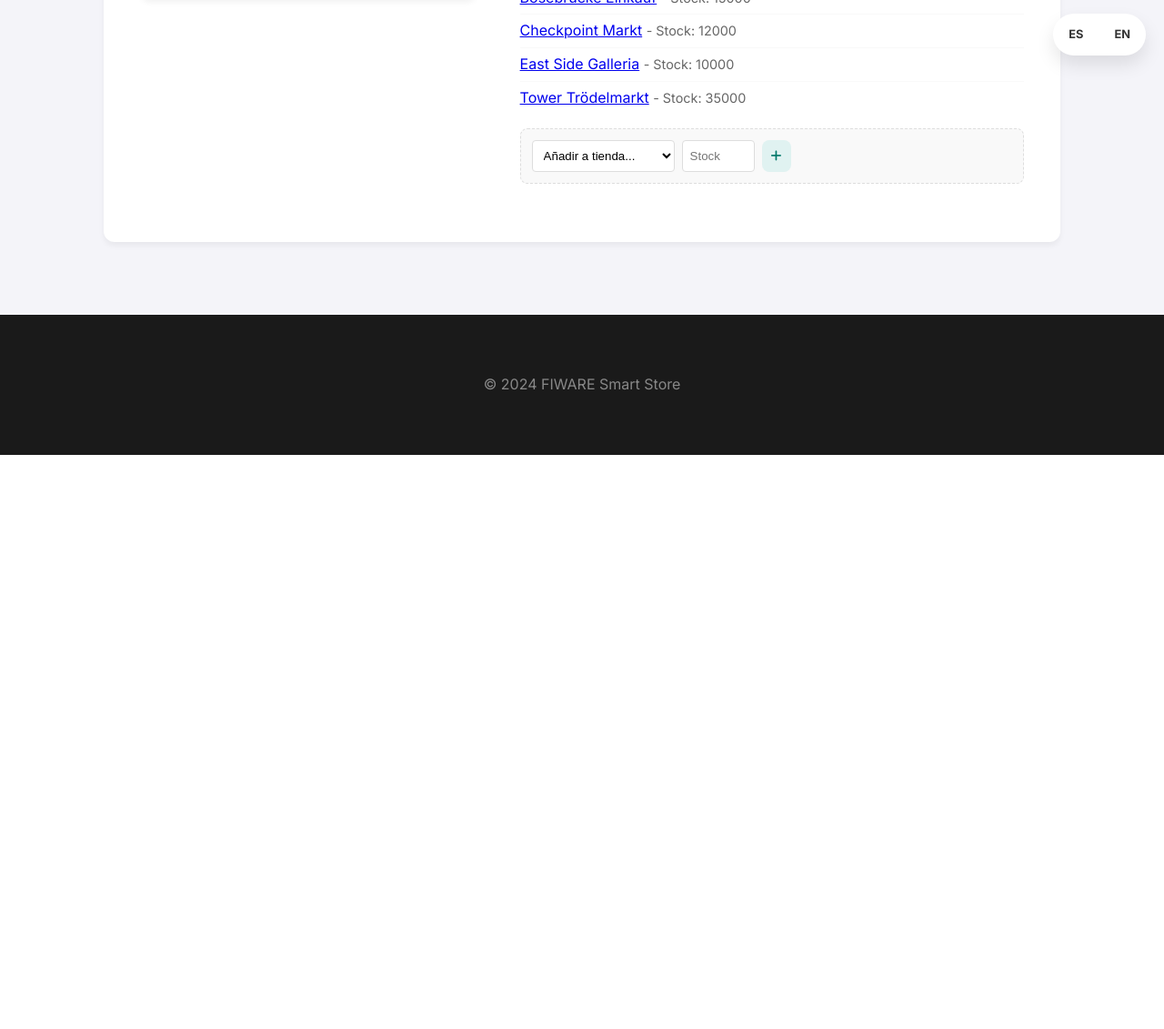
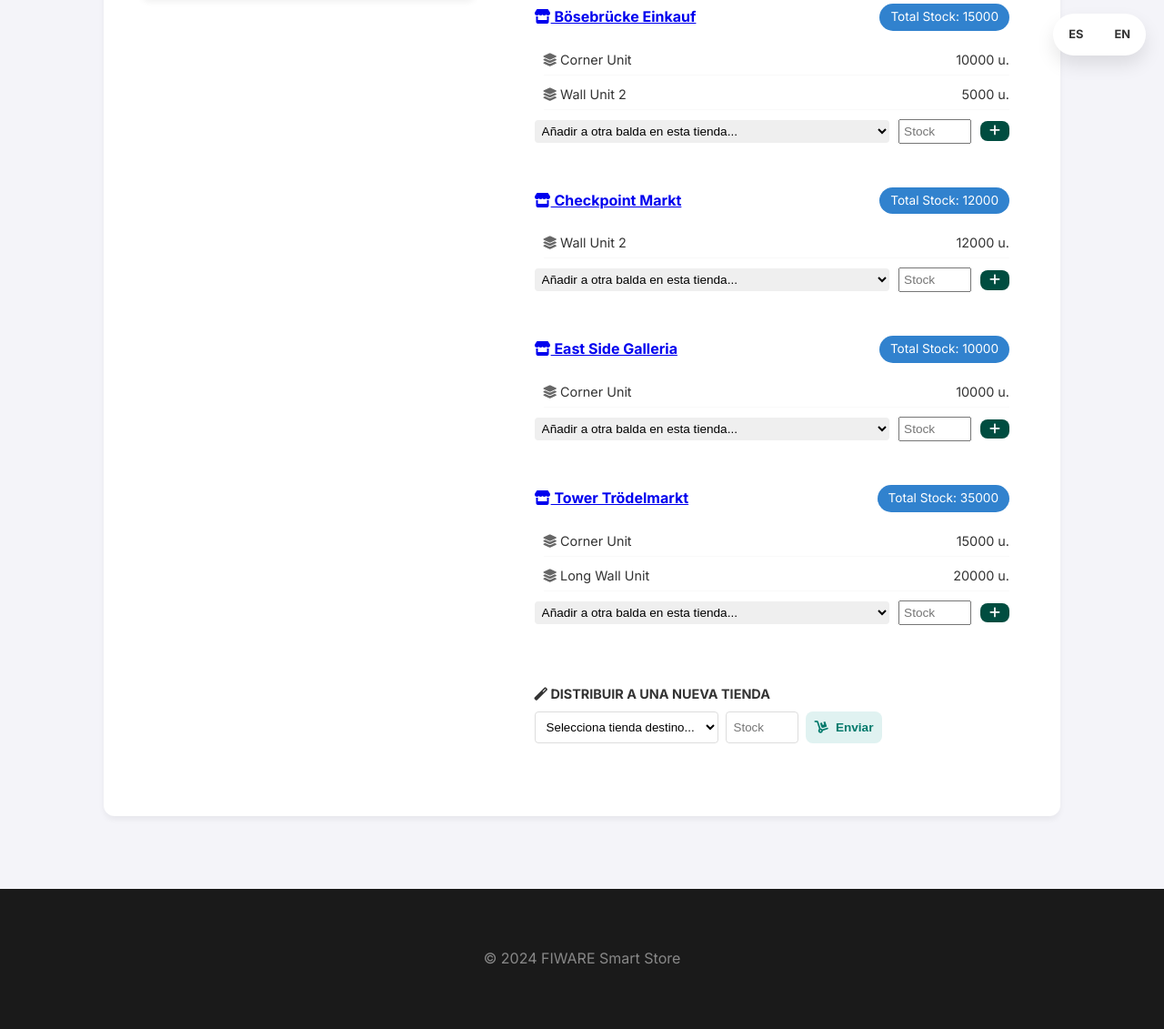
Before and after one commit to Enrichpg/P2-XDEI, a Flask app: page /products/1 in a window 1280 px wide. Shown: the part 719-1850 px from the top of the page at 91% size. Before the commit the page ends 1219 px from the top, so only its background shows below. Run offline with Flask 3, Linux system fonts and the light colour scheme; data comes from the database, SQL or seed files in the repository; some libraries are stand-ins or nearby versions.

Commit message:
feat(issue-4): group products by store and explicitly handle shelf locations

```diff
--- a/app.py
+++ b/app.py
@@ -498,20 +498,29 @@ def delete_product(id):
 def add_to_inventory(store_id):
     product_id = request.form.get('product_id', type=int)
     stock = request.form.get('stock', default=0, type=int)
+    shelf_id = request.form.get('shelf_id', type=int)
+
     if product_id:
-        # Try to find an existing Inventory row for this store+product (any shelf)
-        item = Inventory.query.filter_by(store_id=store_id, product_id=product_id).first()
+        if shelf_id:
+            item = Inventory.query.filter_by(store_id=store_id, product_id=product_id, shelf_id=shelf_id).first()
+        else:
+            item = Inventory.query.filter_by(store_id=store_id, product_id=product_id).first()
+
         if item:
             item.stock += stock
         else:
-            # Need a shelf_id for the composite PK — use the store's first shelf
-            shelf = Shelf.query.filter_by(store_id=store_id).first()
-            if shelf:
+            if not shelf_id:
+                shelf = Shelf.query.filter_by(store_id=store_id).first()
+                if shelf:
+                    shelf_id = shelf.id
+            if shelf_id:
                 item = Inventory(store_id=store_id, product_id=product_id,
-                                 shelf_id=shelf.id, stock=stock)
+                                 shelf_id=shelf_id, stock=stock)
                 db.session.add(item)
         db.session.commit()
-    return redirect(url_for('store_detail', id=store_id))
+
+    next_url = request.form.get('next') or url_for('store_detail', id=store_id)
+    return redirect(next_url)
 
 @app.route('/stores/inventory/edit/<int:store_id>/<int:product_id>', methods=['POST'])
 def edit_inventory(store_id, product_id):
--- a/templates/product_detail.html
+++ b/templates/product_detail.html
@@ -43,47 +43,81 @@
                 <p>{{ product.originCountry or 'N/A' }}</p>
             </div>
             <div class="info-group">
-                <label>{{ _('Tiendas disponibles') }}</label>
-                <div class="inventory-crud">
-                    <ul class="item-list">
-                        {% set store_totals = {} %}
-                        {% set store_names = {} %}
+                <label>{{ _('Disponibilidad por Tienda') }}</label>
+                <div class="stores-crud" style="margin-top: 1rem;">
+                    {% set stores_with_product = {} %}
                     {% for item in product.inventory_items %}
-                        {% if item.store %}
-                        {% set current_stock = store_totals.get(item.store_id, 0) %}
-                        {% set dummy = store_totals.update({item.store_id: current_stock + item.stock}) %}
-                        {% set dummy = store_names.update({item.store_id: item.store.name}) %}
+                        {% if item.store_id not in stores_with_product %}
+                            {% set dummy = stores_with_product.update({item.store_id: []}) %}
                         {% endif %}
+                        {% set dummy = stores_with_product[item.store_id].append(item) %}
                     {% endfor %}
 
-                        {% for store_id, total_stock in store_totals.items() %}
-                        <li class="list-item">
-                            <div class="item-main">
-                                <a href="{{ url_for('store_detail', id=store_id) }}">{{ _(store_names[store_id]) }}</a>
-                                <span class="text-muted">- {{ _('Stock') }}: {{ total_stock }}</span>
+                    {% for store_id, items in stores_with_product.items() %}
+                        {% set s = items[0].store %}
+                        <div class="store-block" style="background:var(--card-bg); border-radius:8px; border:1px solid var(--border-color); margin-bottom:1rem; padding:1rem;">
+                            <div style="display:flex; justify-content:space-between; align-items:center; margin-bottom:10px; border-bottom:1px solid var(--border-color); padding-bottom:5px;">
+                                <strong><a href="{{ url_for('store_detail', id=s.id) }}"><i class="fas fa-store"></i> {{ _(s.name) }}</a></strong>
+                                {% set t_stock = namespace(val=0) %}
+                                {% for i in items %} {% set t_stock.val = t_stock.val + i.stock %} {% endfor %}
+                                <span class="badge" style="background:#3182ce; color:white;">{{ _('Total Stock') }}: {{ t_stock.val }}</span>
                             </div>
+
+                            <ul style="list-style:none; padding-left:10px; margin:0 0 10px 0;">
+                                {% for i in items %}
+                                <li style="display:flex; justify-content:space-between; font-size:0.9rem; margin-bottom:4px;">
+                                    <span><i class="fas fa-layer-group text-muted"></i> {{ _(i.shelf.name) }}</span>
+                                    <span>{{ i.stock }} u.</span>
                                 </li>
                                 {% endfor %}
                             </ul>
 
-                    <div class="add-box">
-                        <form action="{{ url_for('add_product_to_store', product_id=product.id) }}" method="POST"
-                            class="add-form">
-                            <select name="store_id" required>
-                                <option value="" disabled selected>{{ _('Añadir a
-                                    tienda...') }}</option>
-                                {% for store in all_stores %}
-                                <option value="{{ store.id }}">{{ _(store.name) }}</option>
+                            <!-- Add to empty shelf in this store -->
+                            <form action="{{ url_for('add_to_inventory', store_id=s.id) }}" method="POST" class="inline-form" style="display:flex; gap:10px; margin:0;">
+                                <input type="hidden" name="product_id" value="{{ product.id }}">
+                                <input type="hidden" name="next" value="{{ url_for('product_detail', id=product.id) }}">
+                                <select name="shelf_id" required style="padding:4px; border-radius:4px; border:1px solid var(--border-color); flex-grow:1; font-size:0.85rem;">
+                                    <option value="" disabled selected>{{ _('Añadir a otra balda en esta tienda...') }}</option>
+                                    {% set used_shelves = [] %}
+                                    {% for i in items %}{% set dummy = used_shelves.append(i.shelf_id) %}{% endfor %}
+                                    {% for shelf in s.shelves %}
+                                        {% if shelf.id not in used_shelves %}
+                                        <option value="{{ shelf.id }}">{{ _(shelf.name) }}</option>
+                                        {% endif %}
                                     {% endfor %}
                                 </select>
-                            <input type="number" name="stock" placeholder="{{ _('Stock') }}" min="1" required
-                                class="input-small">
-                            <button type="submit" class="btn-secondary btn-sm"><i class="fas fa-plus"></i></button>
+                                <input type="number" name="stock" placeholder="{{ _('Stock') }}" min="1" required class="input-small" style="padding:4px; font-size:0.85rem; width:80px;">
+                                <button type="submit" class="btn-primary btn-sm" title="{{ _('Añadir a inventario') }}"><i class="fas fa-plus"></i></button>
+                            </form>
+                        </div>
+                    {% endfor %}
+
+                    {% if not stores_with_product %}
+                        <p class="text-muted">{{ _('Este producto no está disponible en ninguna tienda actualmente.') }}</p>
+                    {% endif %}
+                </div>
+            </div>
+
+            <div class="info-group" style="padding: 1rem; border: 1px dashed var(--border-color); border-radius: 8px; margin-top:2rem;">
+                <label style="font-size:0.9rem; color:var(--text-muted);"><i class="fas fa-magic"></i> {{ _('Distribuir a una nueva Tienda') }}</label>
+                <form action="{{ url_for('add_product_to_store', product_id=product.id) }}" method="POST"
+                    class="add-form" style="margin-top:0.5rem;">
+                    <!-- Añadir a la primera balda de una tienda nueva -->
+                    <input type="hidden" name="product_id" value="{{ product.id }}">
+                    <input type="hidden" name="next" value="{{ url_for('product_detail', id=product.id) }}">
+                    <select name="store_id" required>
+                        <option value="" disabled selected>{{ _('Selecciona tienda destino...') }}</option>
+                        {% for store in all_stores %}
+                            {% if store.id not in stores_with_product %}
+                            <option value="{{ store.id }}">{{ _(store.name) }}</option>
+                            {% endif %}
+                        {% endfor %}
+                    </select>
+                    <input type="number" name="stock" placeholder="{{ _('Stock') }}" min="1" required class="input-small">
+                    <button type="submit" class="btn-secondary btn-sm" title="{{ _('Añadir a la primera balda disponible') }}"><i class="fas fa-dolly"></i> Enviar</button>
                 </form>
             </div>
         </div>
     </div>
 </div>
-    </div>
-</div>
 {% endblock %}
```
Lines whose indentation alone changed are shown as unchanged.
